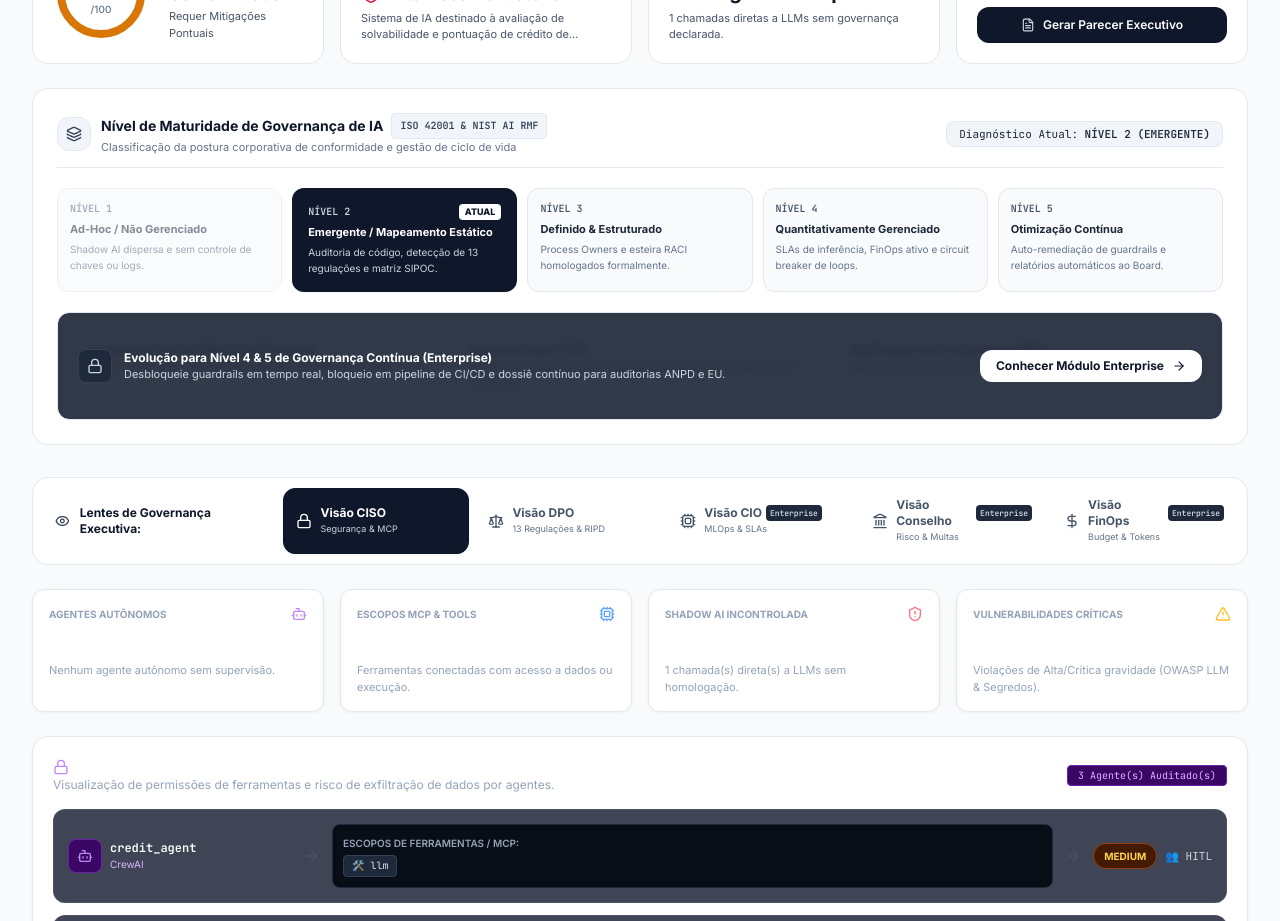
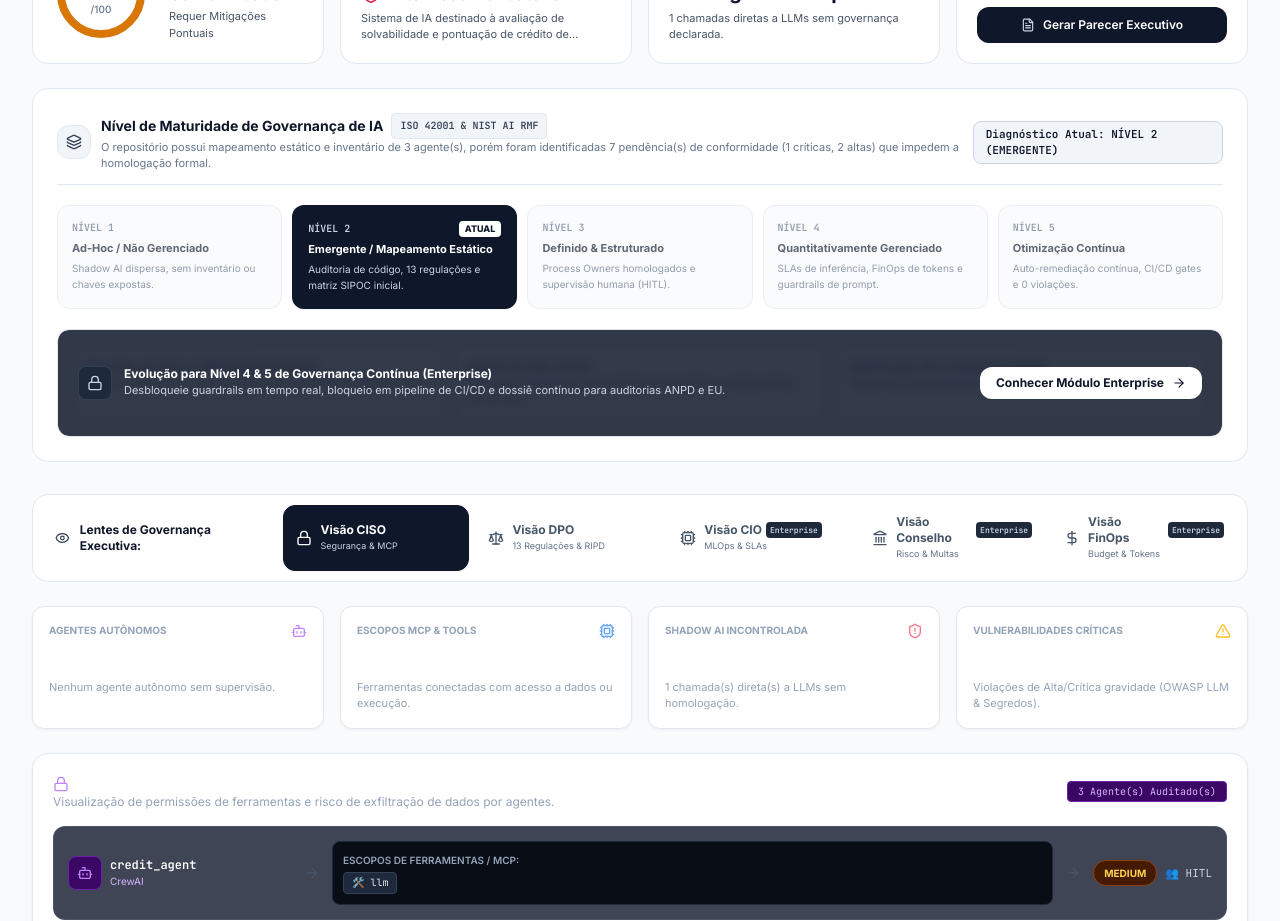
Before and after one commit to negraodenio/CompliancePRO, a React (Vite) app: page / in a window 1280 px wide. Shown: the part 1280-2201 px from the top of the page. Built offline with nearby package versions, Linux system fonts and the light colour scheme.

Commit message:
feat: implement real dynamic evidence-based AI Governance Maturity Level calculator

```diff
--- a/src/web/components/ExecutiveSummary.tsx
+++ b/src/web/components/ExecutiveSummary.tsx
@@ -10,6 +10,7 @@ import {
   calculateOverallScore,
   classifySystemPurpose
 } from '../services/regulation-mapper';
+import { calculateMaturityLevel } from '../services/maturity-calculator';
 import { EnterpriseLeadModal } from './EnterpriseLeadModal';
 
 interface ExecutiveSummaryProps {
@@ -53,6 +54,9 @@ export const ExecutiveSummary: React.FC<ExecutiveSummaryProps> = ({ result }) =>
     regulationScores,
     purpose.domain
   );
+
+  // 3. Dynamic ISO 42001 & NIST AI RMF Maturity Level
+  const maturity = calculateMaturityLevel(result);
 
   const criticalViolations = violations.filter(v => v.severity === 'critical').length;
   const highViolations = violations.filter(v => v.severity === 'high').length;
@@ -240,12 +244,14 @@ export const ExecutiveSummary: React.FC<ExecutiveSummaryProps> = ({ result }) =>
                   ISO 42001 & NIST AI RMF
                 </span>
               </h3>
-              <p className="text-[11px] text-slate-500">Classificação da postura corporativa de conformidade e gestão de ciclo de vida</p>
+              <p className="text-[11px] text-slate-500">
+                {maturity.rationale}
+              </p>
             </div>
           </div>
 
-          <span className="text-[11px] font-mono text-slate-800 bg-slate-100 border border-slate-200 px-3 py-1 rounded-lg">
-            Diagnóstico Atual: <strong>NÍVEL 2 (EMERGENTE)</strong>
+          <span className="text-[11px] font-mono text-slate-900 bg-slate-100 border border-slate-300 px-3 py-1 rounded-lg font-bold">
+            Diagnóstico Atual: {maturity.badge}
           </span>
         </div>
 
@@ -253,41 +259,73 @@ export const ExecutiveSummary: React.FC<ExecutiveSummaryProps> = ({ result }) =>
         <div className="grid grid-cols-1 sm:grid-cols-5 gap-2.5 text-xs">
 
           {/* Level 1 */}
-          <div className="p-3 rounded-xl bg-slate-50 border border-slate-200 opacity-60 space-y-1">
-            <span className="text-[10px] font-mono text-slate-500 block uppercase font-bold">Nível 1</span>
-            <span className="font-bold text-slate-700 block text-[11px]">Ad-Hoc / Não Gerenciado</span>
-            <p className="text-[10px] text-slate-500">Shadow AI dispersa e sem controle de chaves ou logs.</p>
+          <div className={`p-3.5 rounded-xl transition-all ${
+            maturity.level === 1
+              ? 'bg-slate-900 text-white border-2 border-slate-900 shadow-sm relative'
+              : 'bg-slate-50 border border-slate-200 opacity-70'
+          }`}>
+            <div className="flex items-center justify-between">
+              <span className={`text-[10px] font-mono uppercase font-bold ${maturity.level === 1 ? 'text-slate-300' : 'text-slate-500'}`}>Nível 1</span>
+              {maturity.level === 1 && <span className="px-1.5 py-0.2 bg-white text-slate-900 text-[9px] font-black rounded uppercase">Atual</span>}
+            </div>
+            <span className={`font-bold block text-[11px] mt-1 ${maturity.level === 1 ? 'text-white' : 'text-slate-800'}`}>Ad-Hoc / Não Gerenciado</span>
+            <p className={`text-[10px] mt-1 ${maturity.level === 1 ? 'text-slate-300' : 'text-slate-500'}`}>Shadow AI dispersa, sem inventário ou chaves expostas.</p>
           </div>
 
-          {/* Level 2 (ACTIVE) */}
-          <div className="p-3.5 rounded-xl bg-slate-900 text-white border-2 border-slate-900 shadow-sm space-y-1 relative">
+          {/* Level 2 */}
+          <div className={`p-3.5 rounded-xl transition-all ${
+            maturity.level === 2
+              ? 'bg-slate-900 text-white border-2 border-slate-900 shadow-sm relative'
+              : 'bg-slate-50 border border-slate-200 opacity-70'
+          }`}>
             <div className="flex items-center justify-between">
-              <span className="text-[10px] font-mono text-slate-300 block uppercase font-bold">Nível 2</span>
-              <span className="px-1.5 py-0.2 bg-white text-slate-900 text-[9px] font-black rounded uppercase">Atual</span>
+              <span className={`text-[10px] font-mono uppercase font-bold ${maturity.level === 2 ? 'text-slate-300' : 'text-slate-500'}`}>Nível 2</span>
+              {maturity.level === 2 && <span className="px-1.5 py-0.2 bg-white text-slate-900 text-[9px] font-black rounded uppercase">Atual</span>}
             </div>
-            <span className="font-bold text-white block text-[11px]">Emergente / Mapeamento Estático</span>
-            <p className="text-[10px] text-slate-300">Auditoria de código, detecção de 13 regulações e matriz SIPOC.</p>
+            <span className={`font-bold block text-[11px] mt-1 ${maturity.level === 2 ? 'text-white' : 'text-slate-800'}`}>Emergente / Mapeamento Estático</span>
+            <p className={`text-[10px] mt-1 ${maturity.level === 2 ? 'text-slate-300' : 'text-slate-500'}`}>Auditoria de código, 13 regulações e matriz SIPOC inicial.</p>
           </div>
 
           {/* Level 3 */}
-          <div className="p-3 rounded-xl bg-slate-50 border border-slate-200 space-y-1">
-            <span className="text-[10px] font-mono text-slate-600 block uppercase font-bold">Nível 3</span>
-            <span className="font-bold text-slate-800 block text-[11px]">Definido & Estruturado</span>
-            <p className="text-[10px] text-slate-500">Process Owners e esteira RACI homologados formalmente.</p>
+          <div className={`p-3.5 rounded-xl transition-all ${
+            maturity.level === 3
+              ? 'bg-slate-900 text-white border-2 border-slate-900 shadow-sm relative'
+              : 'bg-slate-50 border border-slate-200 opacity-70'
+          }`}>
+            <div className="flex items-center justify-between">
+              <span className={`text-[10px] font-mono uppercase font-bold ${maturity.level === 3 ? 'text-slate-300' : 'text-slate-500'}`}>Nível 3</span>
+              {maturity.level === 3 && <span className="px-1.5 py-0.2 bg-white text-slate-900 text-[9px] font-black rounded uppercase">Atual</span>}
+            </div>
+            <span className={`font-bold block text-[11px] mt-1 ${maturity.level === 3 ? 'text-white' : 'text-slate-800'}`}>Definido & Estruturado</span>
+            <p className={`text-[10px] mt-1 ${maturity.level === 3 ? 'text-slate-300' : 'text-slate-500'}`}>Process Owners homologados e supervisão humana (HITL).</p>
           </div>
 
           {/* Level 4 */}
-          <div className="p-3 rounded-xl bg-slate-50 border border-slate-200 space-y-1">
-            <span className="text-[10px] font-mono text-slate-600 block uppercase font-bold">Nível 4</span>
-            <span className="font-bold text-slate-800 block text-[11px]">Quantitativamente Gerenciado</span>
-            <p className="text-[10px] text-slate-500">SLAs de inferência, FinOps ativo e circuit breaker de loops.</p>
+          <div className={`p-3.5 rounded-xl transition-all ${
+            maturity.level === 4
+              ? 'bg-slate-900 text-white border-2 border-slate-900 shadow-sm relative'
+              : 'bg-slate-50 border border-slate-200 opacity-70'
+          }`}>
+            <div className="flex items-center justify-between">
+              <span className={`text-[10px] font-mono uppercase font-bold ${maturity.level === 4 ? 'text-slate-300' : 'text-slate-500'}`}>Nível 4</span>
+              {maturity.level === 4 && <span className="px-1.5 py-0.2 bg-white text-slate-900 text-[9px] font-black rounded uppercase">Atual</span>}
+            </div>
+            <span className={`font-bold block text-[11px] mt-1 ${maturity.level === 4 ? 'text-white' : 'text-slate-800'}`}>Quantitativamente Gerenciado</span>
+            <p className={`text-[10px] mt-1 ${maturity.level === 4 ? 'text-slate-300' : 'text-slate-500'}`}>SLAs de inferência, FinOps de tokens e guardrails de prompt.</p>
           </div>
 
           {/* Level 5 */}
-          <div className="p-3 rounded-xl bg-slate-50 border border-slate-200 space-y-1">
-            <span className="text-[10px] font-mono text-slate-600 block uppercase font-bold">Nível 5</span>
-            <span className="font-bold text-slate-800 block text-[11px]">Otimização Contínua</span>
-            <p className="text-[10px] text-slate-500">Auto-remediação de guardrails e relatórios automáticos ao Board.</p>
+          <div className={`p-3.5 rounded-xl transition-all ${
+            maturity.level === 5
+              ? 'bg-slate-900 text-white border-2 border-slate-900 shadow-sm relative'
+              : 'bg-slate-50 border border-slate-200 opacity-70'
+          }`}>
+            <div className="flex items-center justify-between">
+              <span className={`text-[10px] font-mono uppercase font-bold ${maturity.level === 5 ? 'text-slate-300' : 'text-slate-500'}`}>Nível 5</span>
+              {maturity.level === 5 && <span className="px-1.5 py-0.2 bg-white text-slate-900 text-[9px] font-black rounded uppercase">Atual</span>}
+            </div>
+            <span className={`font-bold block text-[11px] mt-1 ${maturity.level === 5 ? 'text-white' : 'text-slate-800'}`}>Otimização Contínua</span>
+            <p className={`text-[10px] mt-1 ${maturity.level === 5 ? 'text-slate-300' : 'text-slate-500'}`}>Auto-remediação contínua, CI/CD gates e 0 violações.</p>
           </div>
 
         </div>
--- /dev/null
+++ b/src/web/services/maturity-calculator.ts
@@ -0,0 +1,118 @@
+import type { ScannerResult } from '../../core/types';
+
+export interface MaturityEvaluation {
+  level: 1 | 2 | 3 | 4 | 5;
+  title: string;
+  shortTitle: string;
+  badge: string;
+  rationale: string;
+  strengths: string[];
+  gaps: string[];
+  nextLevelCriteria: string;
+}
+
+/**
+ * Calcula de forma auditável e determinística o Nível de Maturidade de Governança de IA
+ * alinhado aos pilares de CMMI, ISO/IEC 42001 e NIST AI RMF (GOVERN, MAP, MEASURE, MANAGE).
+ */
+export function calculateMaturityLevel(result: ScannerResult): MaturityEvaluation {
+  const violations = result.violations || [];
+  const agents = result.source?.agents || [];
+  const shadowAI = result.shadowAI || [];
+  const externalServices = result.source?.externalServices || [];
+
+  const criticalCount = violations.filter(v => v.severity === 'critical').length;
+  const highCount = violations.filter(v => v.severity === 'high').length;
+  const hasHardcodedKeys = violations.some(v => v.rule === 'SEC-001' || (v.message || '').includes('Hardcoded'));
+  const hasShadowAI = shadowAI.length > 0;
+  const hasAgents = agents.length > 0;
+
+  const hasHumanInTheLoop = agents.some(a => !a.isAutonomous || (a as any).humanOversight);
+  const hasLoopProtection = violations.every(v => v.rule !== 'AG-002');
+  const hasInputValidation = violations.every(v => v.rule !== 'AG-001' && v.rule !== 'SEC-002');
+
+  const strengths: string[] = [];
+  const gaps: string[] = [];
+
+  // Avaliação de forças identificadas
+  if (hasAgents) strengths.push(`Inventário de ${agents.length} agentes/frameworks mapeado.`);
+  if (!hasHardcodedKeys) strengths.push('Gerenciamento de credenciais via variáveis de ambiente.');
+  if (hasLoopProtection) strengths.push('Ausência de loops infinitos não controlados em agentes.');
+  if (hasHumanInTheLoop) strengths.push('Supervisão humana (HITL) identificada em parte dos fluxos.');
+
+  // Avaliação de lacunas encontradas
+  if (criticalCount > 0) gaps.push(`${criticalCount} vulnerabilidade(s) crítica(s) identificada(s).`);
+  if (hasShadowAI) gaps.push(`${shadowAI.length} chamada(s) a LLM sem governança centralizada (Shadow AI).`);
+  if (!hasInputValidation) gaps.push('Ausência de sanitização formal de prompts contra injeção.');
+  if (highCount > 0) gaps.push(`${highCount} achado(s) de alta severidade regulatória pendente(s).`);
+
+  // Regra de Classificação de Nível:
+
+  // Nível 1: Se tem Shadow AI descontrolada, chaves expostas ou muitas violações críticas
+  if (hasHardcodedKeys || (hasShadowAI && criticalCount >= 2) || (agents.length === 0 && externalServices.length > 0)) {
+    return {
+      level: 1,
+      title: 'Nível 1 - Ad-Hoc / Não Gerenciado',
+      shortTitle: 'Ad-Hoc',
+      badge: 'NÍVEL 1 (AD-HOC)',
+      rationale: 'Uso disperso de APIs de IA sem inventário formal, presença de chaves em código ou Shadow AI ativa.',
+      strengths,
+      gaps,
+      nextLevelCriteria: 'Eliminar credenciais em código, inventariar todas as chamadas a LLMs e estruturar rastreabilidade estática.',
+    };
+  }
+
+  // Nível 2: Possui código analisado e inventário estático mapeado, mas ainda possui violações e falta governança ativa de runtime
+  if (criticalCount > 0 || hasShadowAI || !hasHumanInTheLoop || highCount > 2) {
+    return {
+      level: 2,
+      title: 'Nível 2 - Emergente / Mapeamento Estático',
+      shortTitle: 'Emergente',
+      badge: 'NÍVEL 2 (EMERGENTE)',
+      rationale: `O repositório possui mapeamento estático e inventário de ${agents.length} agente(s), porém foram identificadas ${violations.length} pendência(s) de conformidade (${criticalCount} críticas, ${highCount} altas) que impedem a homologação formal.`,
+      strengths,
+      gaps,
+      nextLevelCriteria: 'Remediar violações críticas/altas, homologar Custodiantes Técnicos (RACI) e instituir supervisão humana (HITL).',
+    };
+  }
+
+  // Nível 3: Sem violações críticas, HITL ativo, mas sem telemetria em tempo real
+  if (highCount > 0 || !hasInputValidation) {
+    return {
+      level: 3,
+      title: 'Nível 3 - Definido & Estruturado',
+      shortTitle: 'Definido',
+      badge: 'NÍVEL 3 (DEFINIDO)',
+      rationale: 'Processos de supervisão humana (HITL) e governança estática estabelecidos, com 0 violações críticas.',
+      strengths,
+      gaps,
+      nextLevelCriteria: 'Implementar guardrails de runtime em produção, telemetria de tokens (FinOps) e SLAs.',
+    };
+  }
+
+  // Nível 4: 0 críticas, 0 altas, guardrails ativos
+  if (violations.length > 0) {
+    return {
+      level: 4,
+      title: 'Nível 4 - Quantitativamente Gerenciado',
+      shortTitle: 'Gerenciado',
+      badge: 'NÍVEL 4 (GERENCIADO)',
+      rationale: 'Controles técnicos sólidos em código, matriz de governança preenchida e guardrails implementados.',
+      strengths,
+      gaps,
+      nextLevelCriteria: 'Automatizar bloqueios em esteiras de CI/CD e monitoramento contínuo de deriva de modelos (Model Drift).',
+    };
+  }
+
+  // Nível 5: Excelência regulatória máxima (0 violações em todas as 13 regulações)
+  return {
+    level: 5,
+    title: 'Nível 5 - Otimização Contínua',
+    shortTitle: 'Otimizado',
+    badge: 'NÍVEL 5 (OTIMIZADO)',
+    rationale: '100% de conformidade com as 13 regulações, trilhas imutáveis de auditoria e arquitetura resiliente.',
+    strengths,
+    gaps,
+    nextLevelCriteria: 'Manter auditorias contínuas pós-deploy e recertificações anuais ISO 42001.',
+  };
+}
```
